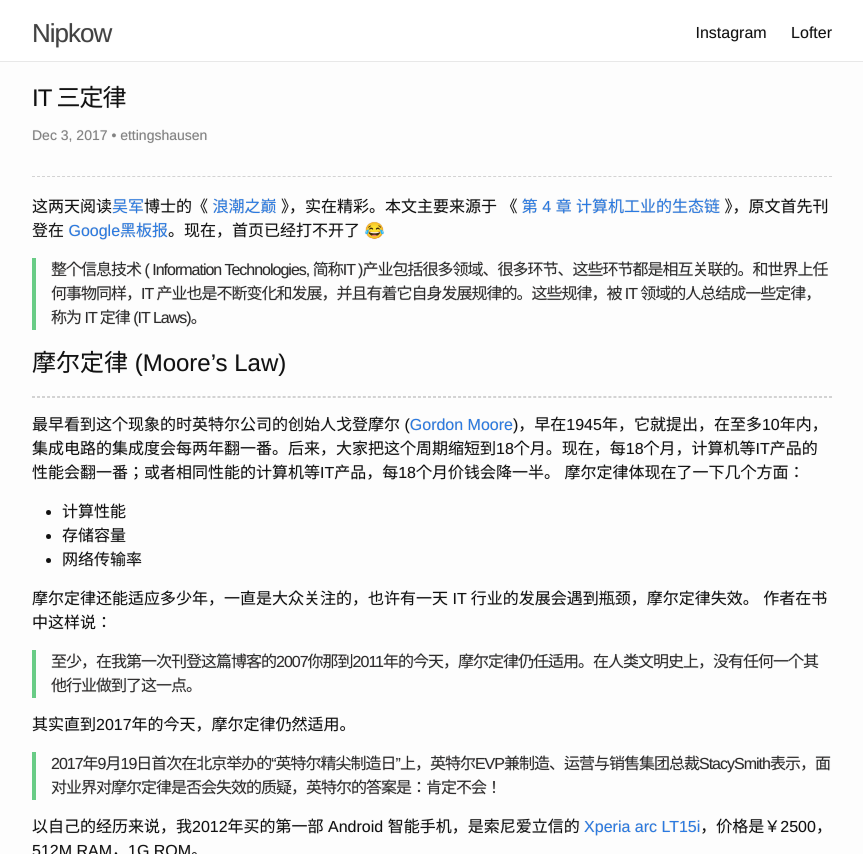
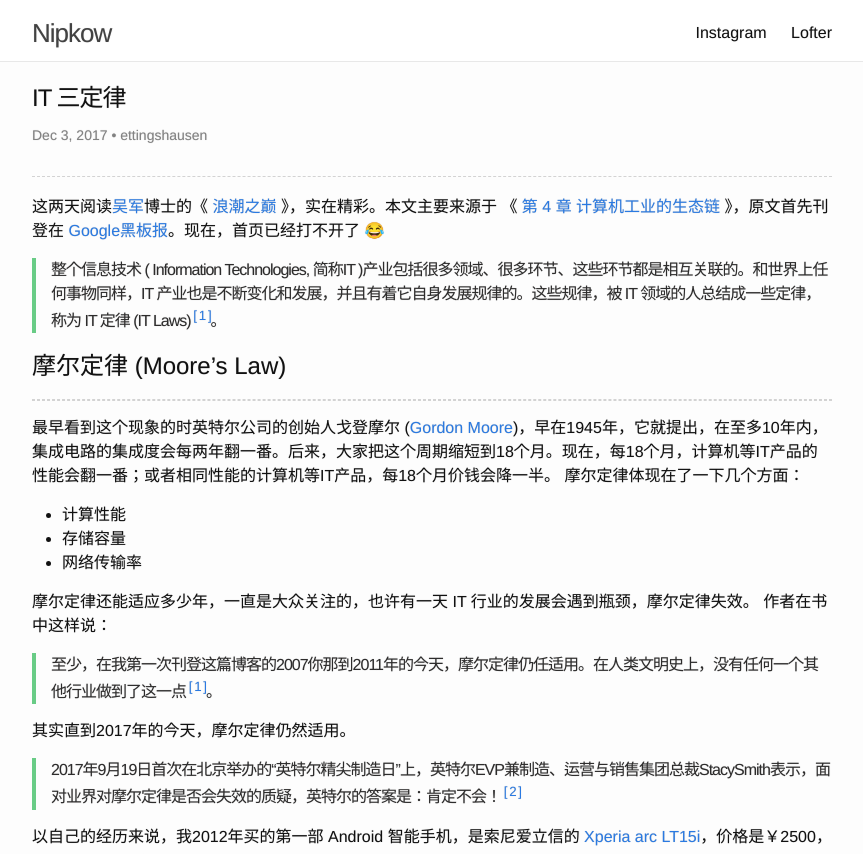
Before and after one commit to ettingshausen/ettingshausen.github.io, a Jekyll site: the page built from _posts/2017-12-03-it-laws.md, in a window 1280 px wide and 900 px high, cut to the strip 0-854 px from the top of the window. Shown: the whole strip, without its empty margins (208-1071 px from the left). Built offline with Jekyll 4.4.1, drawn with Linux system fonts in a browser that asks for light colours; emoji names are drawn with the system emoji font; Markdown is read by kramdown in place of the engine named in the settings; comment, search, counter and statistics services are not loaded; some of the changed lines change nothing that is shown; some of the changed text lies outside the part shown.

Commit message:
add footnotes

```diff
--- a/_posts/2017-12-03-it-laws.md
+++ b/_posts/2017-12-03-it-laws.md
@@ -9,7 +9,7 @@ author: ettingshausen
 
 这两天阅读[吴军](https://zh.wikipedia.org/wiki/%E5%90%B4%E5%86%9B_(%E8%AE%A1%E7%AE%97%E6%9C%BA%E7%A7%91%E5%AD%A6%E5%AE%B6))博士的《 [浪潮之巅](https://book.douban.com/subject/6709783/) 》，实在精彩。本文主要来源于 《 [第 4 章 计算机工业的生态链](https://china.googleblog.com/2007/10/blog-post_9934.html) 》，原文首先刊登在 [Google黑板报](https://china.googleblog.com/)。现在，首页已经打不开了 :joy:
 
->整个信息技术 ( Information Technologies, 简称IT )产业包括很多领域、很多环节、这些环节都是相互关联的。和世界上任何事物同样，IT 产业也是不断变化和发展，并且有着它自身发展规律的。这些规律，被 IT 领域的人总结成一些定律，称为 IT 定律 (IT Laws)。
+>整个信息技术 ( Information Technologies, 简称IT )产业包括很多领域、很多环节、这些环节都是相互关联的。和世界上任何事物同样，IT 产业也是不断变化和发展，并且有着它自身发展规律的。这些规律，被 IT 领域的人总结成一些定律，称为 IT 定律 (IT Laws)[^book]。
 
 # 摩尔定律 (Moore's Law)
 ---
@@ -20,10 +20,10 @@ author: ettingshausen
 
 摩尔定律还能适应多少年，一直是大众关注的，也许有一天 IT 行业的发展会遇到瓶颈，摩尔定律失效。
 作者在书中这样说：
->至少，在我第一次刊登这篇博客的2007你那到2011年的今天，摩尔定律仍任适用。在人类文明史上，没有任何一个其他行业做到了这一点。
+>至少，在我第一次刊登这篇博客的2007你那到2011年的今天，摩尔定律仍任适用。在人类文明史上，没有任何一个其他行业做到了这一点[^book]。
 
 其实直到2017年的今天，摩尔定律仍然适用。
->2017年9月19日首次在北京举办的“英特尔精尖制造日”上，英特尔EVP兼制造、运营与销售集团总裁StacySmith表示，面对业界对摩尔定律是否会失效的质疑，英特尔的答案是：肯定不会！
+>2017年9月19日首次在北京举办的“英特尔精尖制造日”上，英特尔EVP兼制造、运营与销售集团总裁StacySmith表示，面对业界对摩尔定律是否会失效的质疑，英特尔的答案是：肯定不会！[^csia]
 
 以自己的经历来说，我2012年买的第一部 Android 智能手机，是索尼爱立信的 [Xperia arc LT15i](https://www.gsmarena.com/sony_ericsson_xperia_arc-3619.php)，价格是￥2500，512M RAM，1G ROM。
 
@@ -42,7 +42,7 @@ author: ettingshausen
 摩尔定律主导者 IT 行业的发展，对于从事硬件行业的公司，是非常有指导意义的。文中总结如下：
 >首先，为了能使摩尔定律成立，IT 公司必须在较短的时间内完成下一代产品的开发。
 >其次，由于有了强有力的硬件支持，以前想都不敢想的应用会不断涌现。
->第三，摩尔定律使得各个公司现在的研发必须针对多年以后的市场。
+>第三，摩尔定律使得各个公司现在的研发必须针对多年以后的市场。[^book]
 
 # 安迪-比尔定律 (Andy and Bill's Law)
 ---
@@ -51,29 +51,29 @@ author: ettingshausen
 事实上，过去的几十年PC的销量一致在增加，IT 界把这个规律总结为 `安迪-比尔定律`，即别人要拿走安迪所给的( What Andy gives, Bill takes away ) 。安迪指的是原英特尔公司 CEO 安迪格罗夫(Andy Grove)，比尔就是微软的创始人(Bill Gates)。虽然，计算机的性能比10年前快了100倍不止，但是运行的软件体积越来越大，消耗更多的内存，同样的程序，10年前的运行速度，和现在运行速度感觉不出来有多大差异，或者反而还慢了。操作系统越来越大，应用软件也越来越大。计算机多余的性能都被软件吃掉了。微软与英特尔的商业联盟 (WinTel)，主导了PC行业的繁荣发展。
 
 ![Mobile is the new scale](//upload-images.jianshu.io/upload_images/1335634-139d63bd0ad76831.png?imageMogr2/auto-orient/strip%7CimageView2/2/w/1240)
-*Mobile is the new scale*
+*Mobile is the new scale*[^zdnet]
 {:.image-caption}
 
 在2007年第一代iPhone发布之后，智能手机迎来了飞速的发展，2008年开源的Android发布之后，移动通信的格局几乎又回到了当年的 `WinTel` 时代。 Android的系统每年都在更新，应用软件的安装包体积也在不断增大，比如常用的支付宝 Android的安装包已经达到了58M，而在PC编程非常流行的 Visual Studio Code 编辑器安装包才不到43M。  受到智能手机与平板电脑的冲击，从2011年开始，全球的PC出货量开始下滑。 从整体来看， 电子产品的需求量一直在增长，`安迪-比尔` 定律，把原本耐用的电子产品变成了消耗性商品，用户不得不及时购买新设备。
 
 ![PC sales 2013 -2016](//upload-images.jianshu.io/upload_images/1335634-b8d030dcf5a08ff7.png?imageMogr2/auto-orient/strip%7CimageView2/2/w/1240)
-*PC sales 2013 -2016*
+*PC sales 2013 -2016*[^telegraph]
 {:.image-caption}
 # 反摩尔定律 (Reverse Moore's Law)
 ---
 
->Google 的前 CEO 埃里克施密特 (Eric Schmidt) 在一次采访中指出，如果你反过来看摩尔定律，一个 IT 公司如果今天和18个月前卖掉同样多的、同样的产品，他的营业额就要降一半。IT 界把它称之为反摩尔定律。
+>Google 的前 CEO 埃里克施密特 (Eric Schmidt) 在一次采访中指出，如果你反过来看摩尔定律，一个 IT 公司如果今天和18个月前卖掉同样多的、同样的产品，他的营业额就要降一半。IT 界把它称之为反摩尔定律。[^book]
 
 反摩尔定律，对于硬件厂商来说，非常可怕，逼迫着企业必须赶上摩尔定律的更新速度，这样才能盈利。近几年，可以看到受 `反摩尔定定律` 的影响的企业， Sun 公司被 Oracle 收购，摩托罗拉(Motorola) 先是被 Google 收购，随后又卖给联想。诺基亚(Nokia)被微软收购，然而微软在手机系统落后一步，应用生态远远落后于Android 与 iOS， Windows Mobile 系统目前几乎处于暂停更新状态。HTC手机团队于2017年9月21日被 Google 收购。
 
 反摩尔定律也有其积极的一面，通常在科技竞赛中小公司是无法和大公司竞争的。但是，小公司没有大公司的历史包袱，人员配置简单，效率高，相比而言，大公司往往由于繁琐的人员配置，层层的冗余制度，行动缓慢，IBM 曾经流传这么一个故事：
->如果要把一个纸箱子从二楼搬到三楼，需要多长时间？本来需要几分钟完成的事情，在 IBM 却往往需要数月。原因是，要搬动一个箱子，先要打报告，然后经过领导层层审批，如果领导在此期间出差了或者休假，审批时间就得延后；审批后，审批报告再层层向下传达，最后交给替 IBM 搬家的搬运公司。搬运公司的任务单上，上个月的任务还没有完成，现在提交的任务单，就只能排在下个月了。
+>如果要把一个纸箱子从二楼搬到三楼，需要多长时间？本来需要几分钟完成的事情，在 IBM 却往往需要数月。原因是，要搬动一个箱子，先要打报告，然后经过领导层层审批，如果领导在此期间出差了或者休假，审批时间就得延后；审批后，审批报告再层层向下传达，最后交给替 IBM 搬家的搬运公司。搬运公司的任务单上，上个月的任务还没有完成，现在提交的任务单，就只能排在下个月了。[^book]
 
 因此，在新技术竞争方面，虽然大公司有着雄厚的资金、技术基础，但在效率上不敌小公司。反摩尔定律，使得小公司有了能够与大公司一起竞争的优势，同时淘汰掉一批跟不上摩尔定律发展的企业。
 
 # 参考资料
 ---
-[1]. [浪潮之巅](https://book.douban.com/subject/6709783/)
-[2]. [英特尔解答摩尔定律为何不会失效？](http://www.csia.net.cn/Article/ShowInfo.asp?InfoID=69231)
-[3]. [When will mobile platforms usurp desktop ones? Sooner than you might think](http://www.zdnet.com/article/when-mobile-takes-over-pc-desktops-laptops/)
-[4]. [PC sales grow for the first time in five years](http://www.telegraph.co.uk/technology/2017/04/12/pc-sales-grow-first-time-five-years/)
+[^book]: [浪潮之巅](https://book.douban.com/subject/6709783/)
+[^csia]: [英特尔解答摩尔定律为何不会失效？](http://www.csia.net.cn/Article/ShowInfo.asp?InfoID=69231)
+[^zdnet]: [When will mobile platforms usurp desktop ones? Sooner than you might think](http://www.zdnet.com/article/when-mobile-takes-over-pc-desktops-laptops/)
+[^telegraph]: [PC sales grow for the first time in five years](http://www.telegraph.co.uk/technology/2017/04/12/pc-sales-grow-first-time-five-years/)
```
